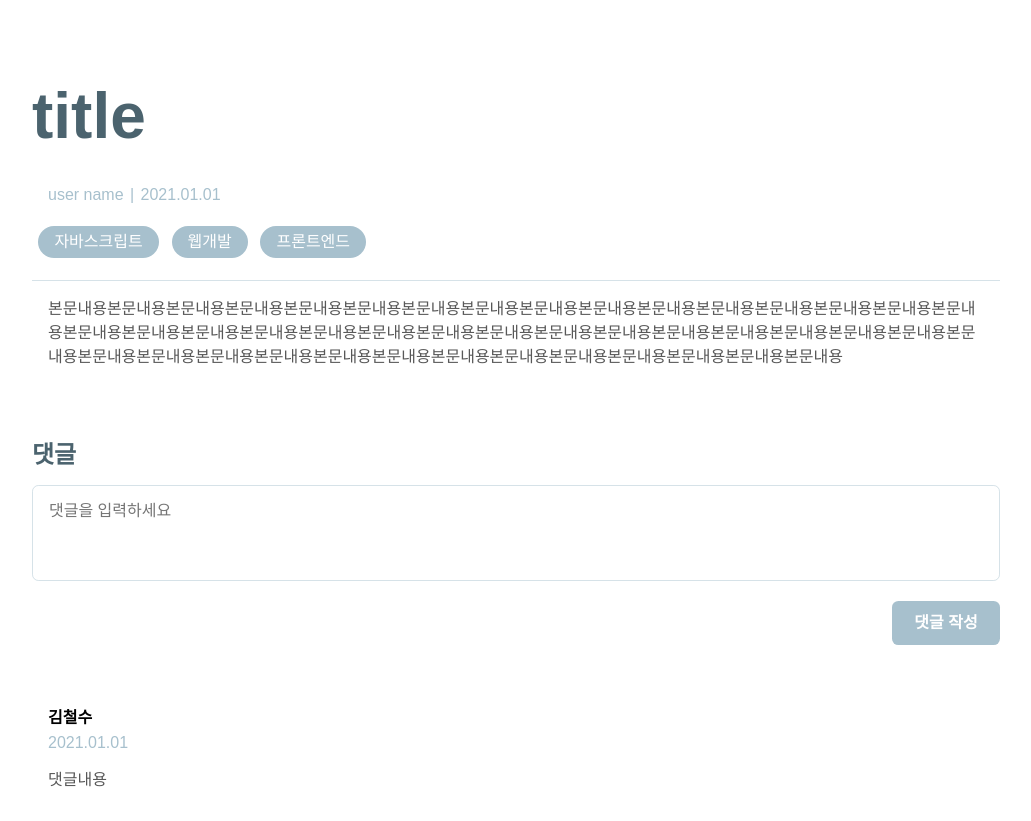
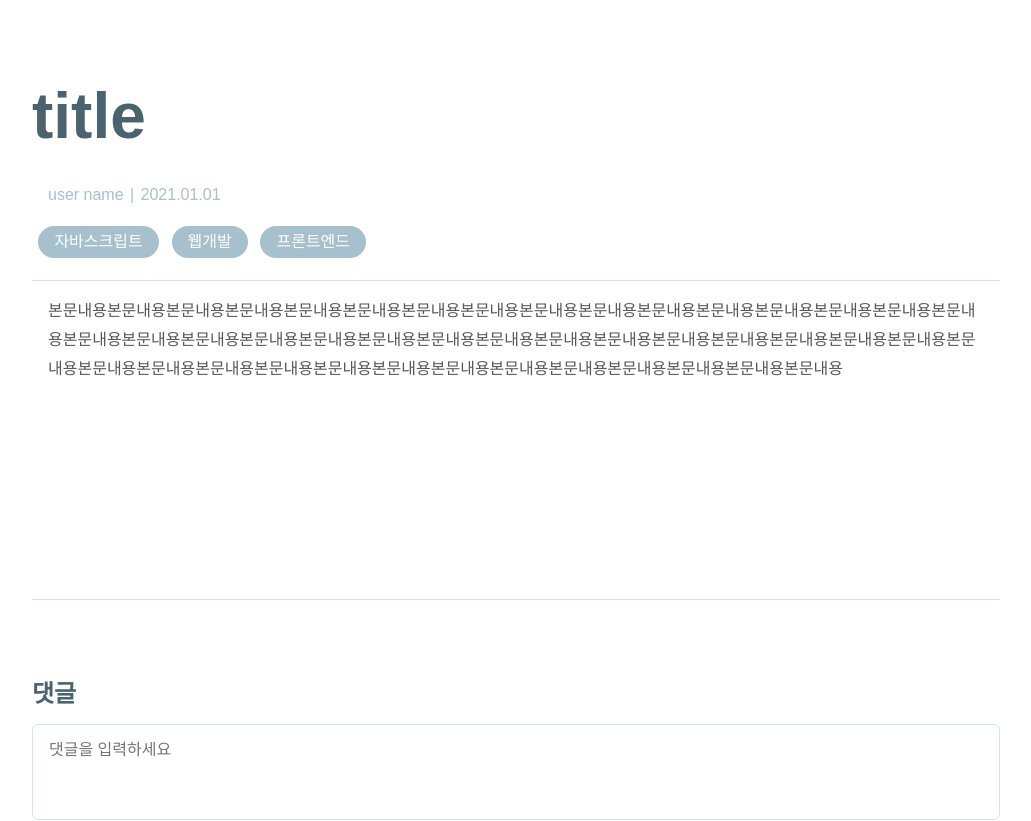
Before and after one commit to rjhee/velogCopy, a React (Create React App) app: page / in a window 1280 px wide. Shown: the top 821 px of the page, without its empty margins (124-1155 px from the left). Built offline with nearby package versions, Linux system fonts and the light colour scheme; the HTML template or start-up script is replaced by a standard one.

Commit message:
💄 update style on postsDetail content

```diff
--- a/src/styles/App.css
+++ b/src/styles/App.css
@@ -23,9 +23,6 @@
 }
 
 /* postsDeatil header */
-.postsDetail header {
-  border-bottom: 1px solid #a7c0cd76;
-}
 
 .postsDetail-title {
   font-size: var(--font-xlarge);
@@ -66,9 +63,12 @@
 /* postsDetail content  */
 .postsDetail-content {
   padding: 1rem;
-  line-height: 1.5;
-  min-height: 10rem;
+  margin-bottom: 5rem;
+  line-height: 1.8;
+  min-height: 20rem;
   color: #585858;
+  border-top: 1px solid #a7c0cd76;
+  border-bottom: 1px solid #a7c0cd76;
 }
 
 /* postsDetail comment */
```
